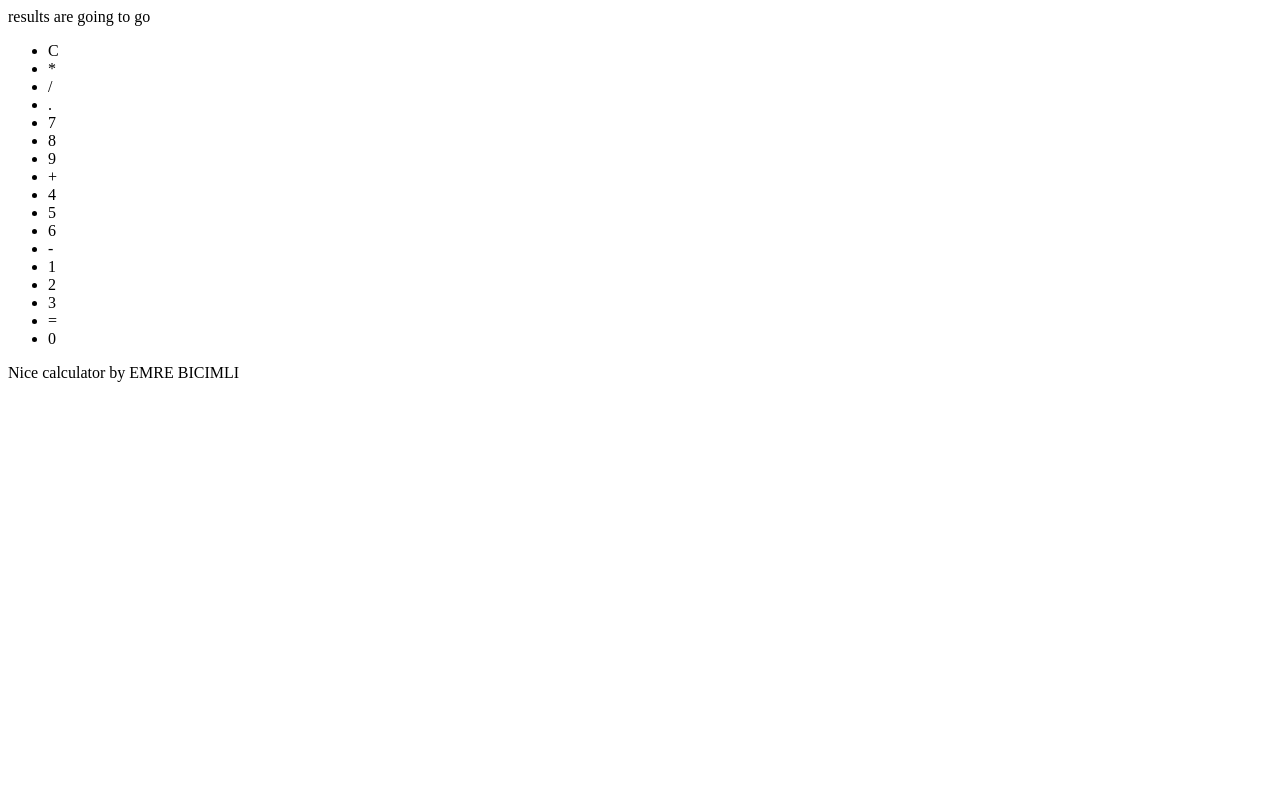
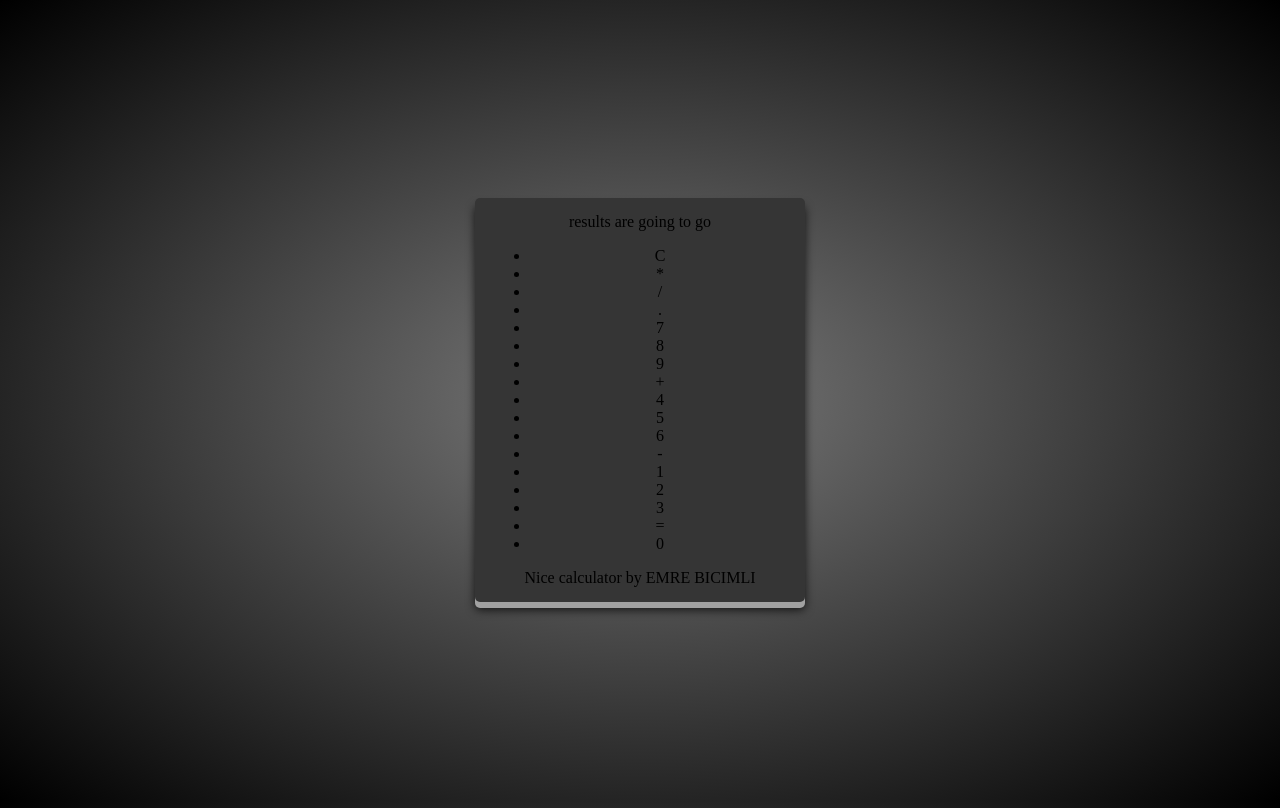
Before and after one commit to emrebicimli/calculator, a plain HTML site: page index.html in a window 1280 px wide. Drawn offline with Linux system fonts and the light colour scheme.

Commit message:
styling the page

```diff
--- a/index.html
+++ b/index.html
@@ -3,7 +3,33 @@
 <head>
     <meta charset="UTF-8">
     <meta name="viewport" content="width=device-width, initial-scale=1.0">
-    <title>Document</title>
+    <title>Calculator</title>
+    <style>
+        html, body {
+            height: 100%;
+        }
+        body {
+            background-color: #999;
+            /* Permalink - use to edit and share this gradient: https://colorzilla.com/gradient-editor/#7c7c7c+0,000000+100 */
+            background: #7c7c7c; /* Old browsers */
+            background: -moz-radial-gradient(center, ellipse cover,  #7c7c7c 0%, #000000 100%); /* FF3.6-15 */
+            background: -webkit-radial-gradient(center, ellipse cover,  #7c7c7c 0%,#000000 100%); /* Chrome10-25,Safari5.1-6 */
+            background: radial-gradient(ellipse at center,  #7c7c7c 0%,#000000 100%); /* W3C, IE10+, FF16+, Chrome26+, Opera12+, Safari7+ */
+        }
+        .calculator {
+            background: #353535;
+            width: 300px;
+            padding: 15px;
+            position: absolute;
+            top: 50%;
+            left: 50%;
+            transform: translate(-50%, -50%);
+            text-align: center;
+            border-radius: 5px;
+            box-shadow: 0 6px 0 #a1a1a1, 0 8px 10px rgba(0, 0, 0, 0.75);
+        }
+
+    </style>
 </head>
 <body>
     <div class="calculator">
```
